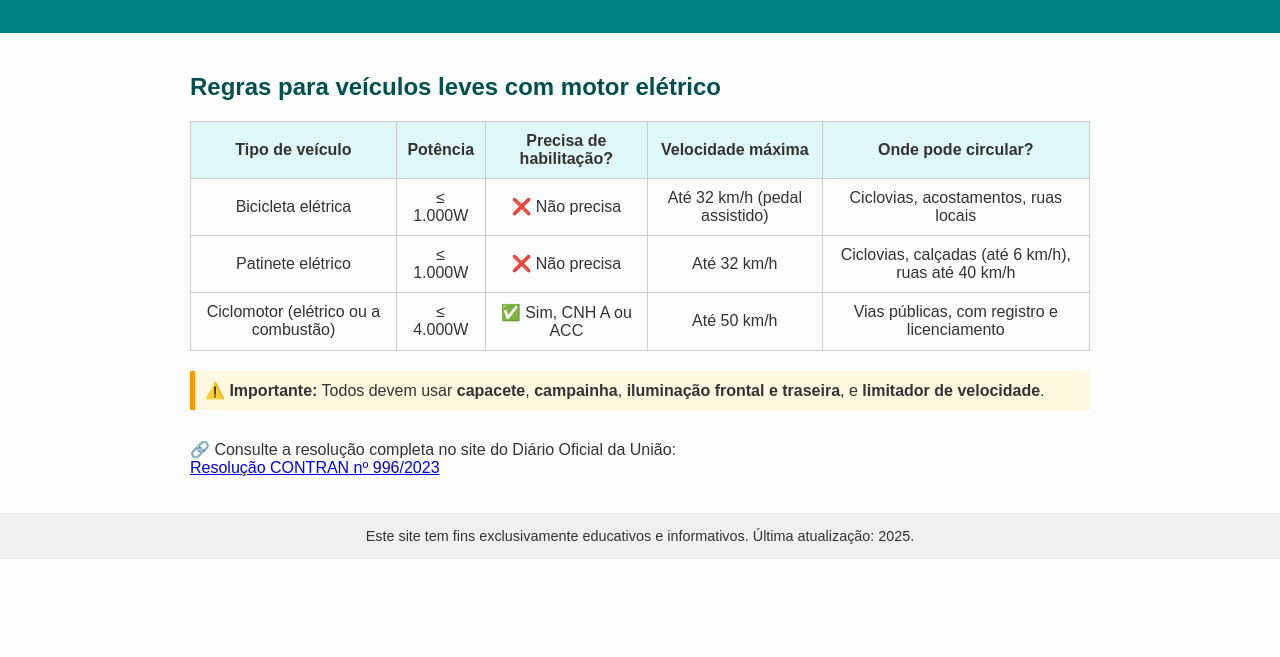
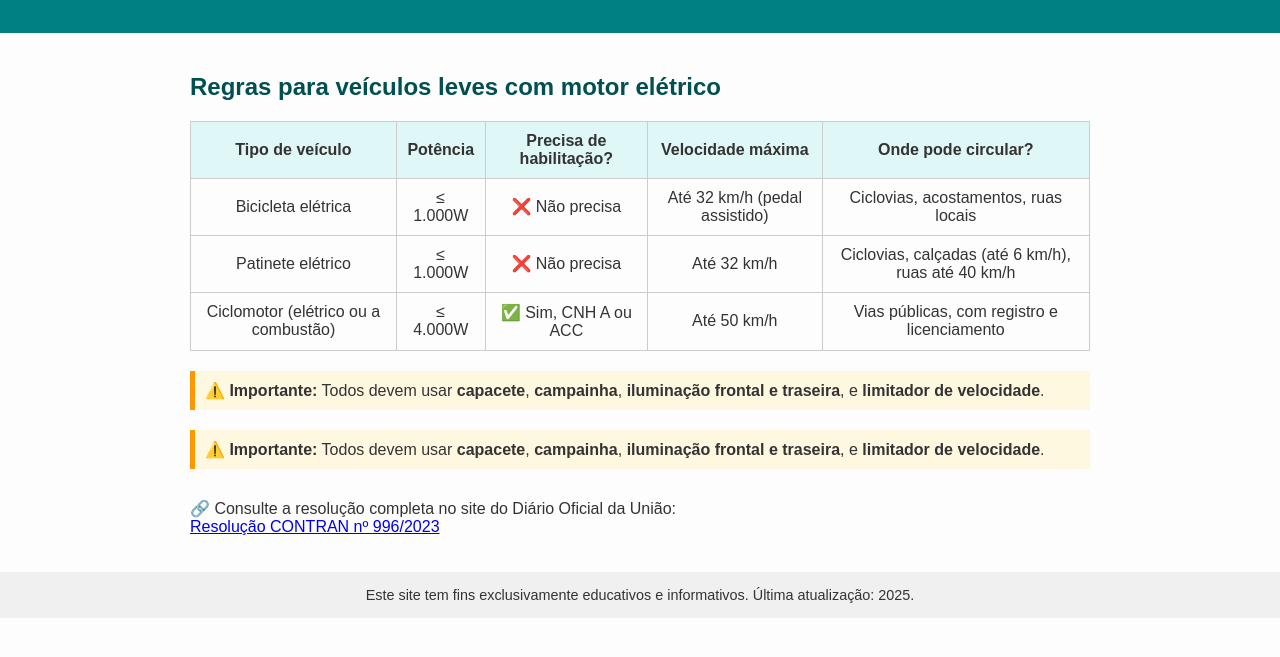
Before and after one commit to ivsoncorreia/micromobilidade, a plain HTML site: page index.html in a window 1280 px wide. Shown: the part 121-778 px from the top of the page. Drawn offline with Linux system fonts and the light colour scheme.

Commit message:
Update index.html

```diff
--- a/index.html
+++ b/index.html
@@ -102,6 +102,10 @@
       ⚠️ <strong>Importante:</strong> Todos devem usar <strong>capacete</strong>, <strong>campainha</strong>,
       <strong>iluminação frontal e traseira</strong>, e <strong>limitador de velocidade</strong>.
     </div>
+        <div class="alerta">
+      ⚠️ <strong>Importante:</strong> Todos devem usar <strong>capacete</strong>, <strong>campainha</strong>,
+      <strong>iluminação frontal e traseira</strong>, e <strong>limitador de velocidade</strong>.
+    </div>
 
     <p style="margin-top: 30px;">
       🔗 Consulte a resolução completa no site do Diário Oficial da União: <br>
```
